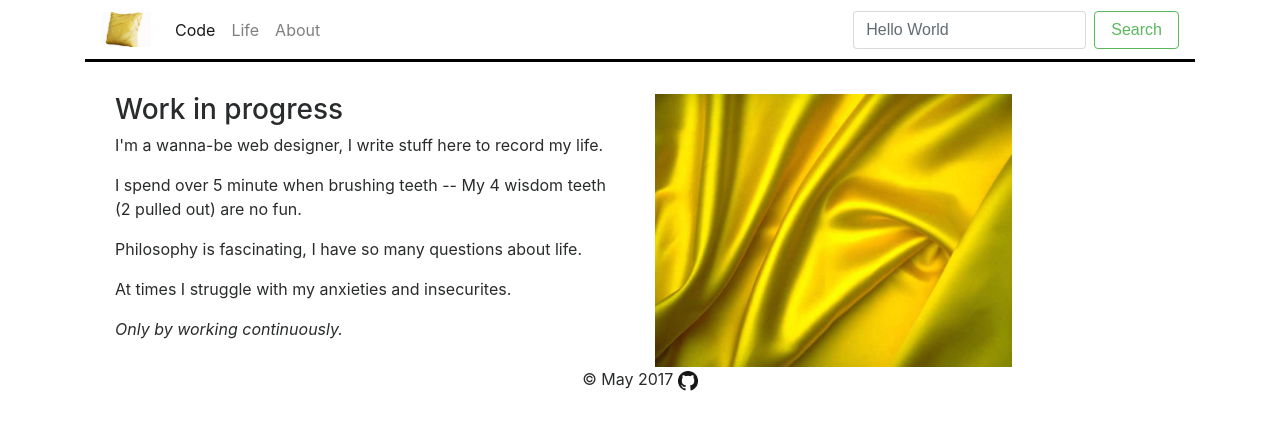
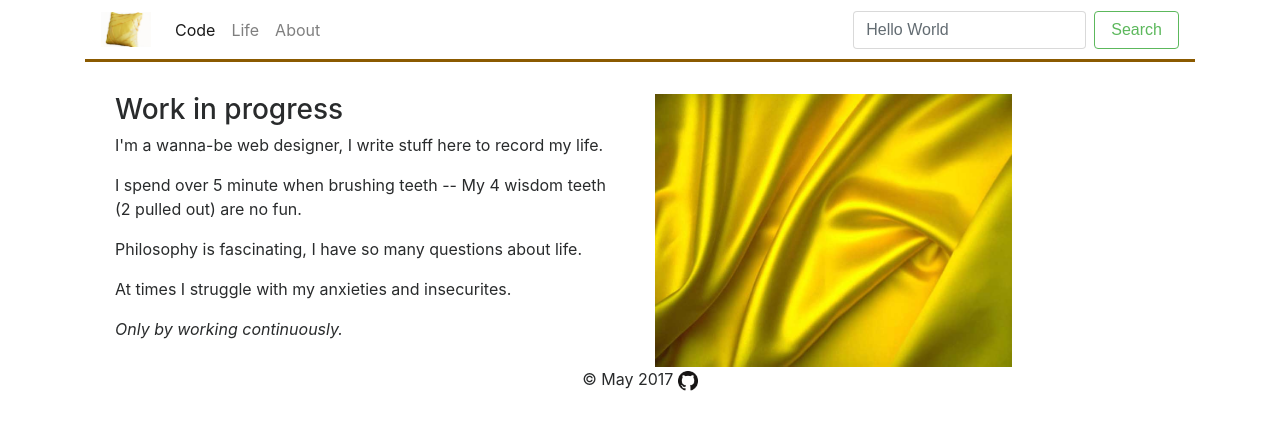
Before and after one commit to yinkouya/yinkouya.github.io, a Jekyll site: the page built from about.html, in a window 1280 px wide. Shown: the top 430 px of the page. Built offline with Jekyll 4.4.1, drawn with Linux system fonts in a browser that asks for light colours; nearby versions of some CDN libraries.

Commit message:
Update style.css

```diff
--- a/assets/style.css
+++ b/assets/style.css
@@ -11,7 +11,7 @@ img.brand {
   position: relative;
   border-style: none none solid none;
   border-bottom-width： thin;
-  border-color: #000000;
+  border-bottom-color: #8B5A00;
 }
 
 img.about {
```
